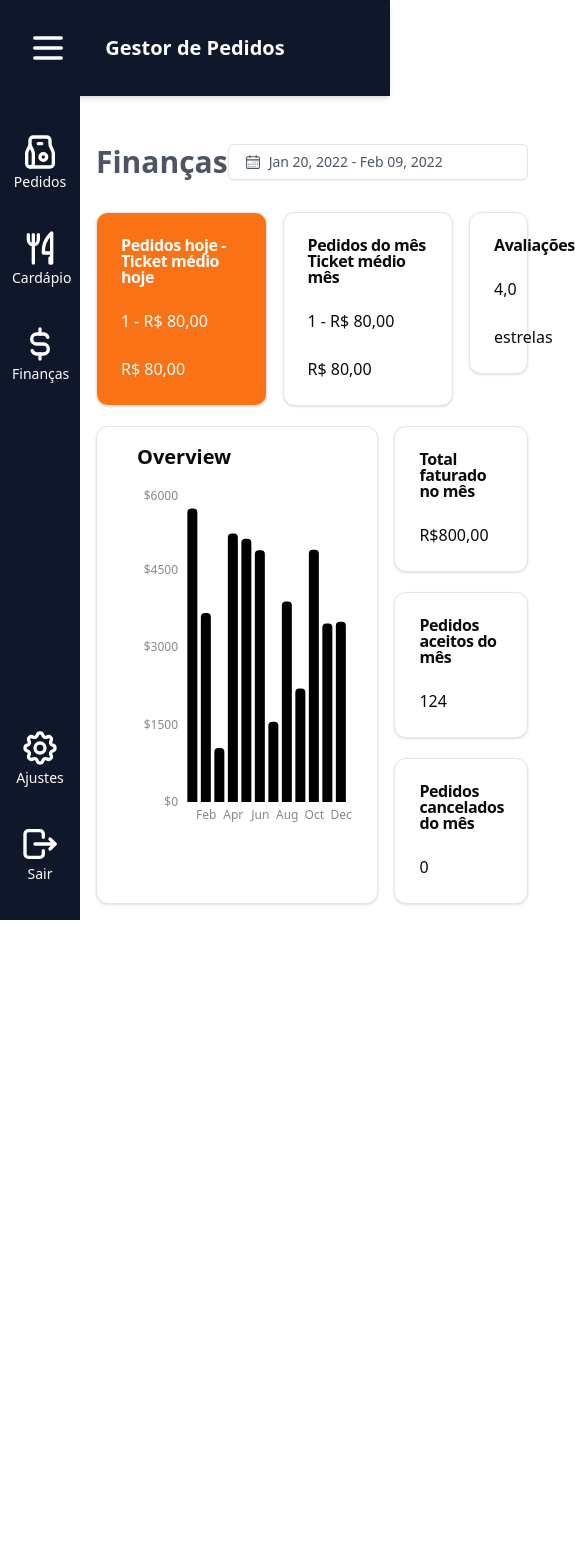
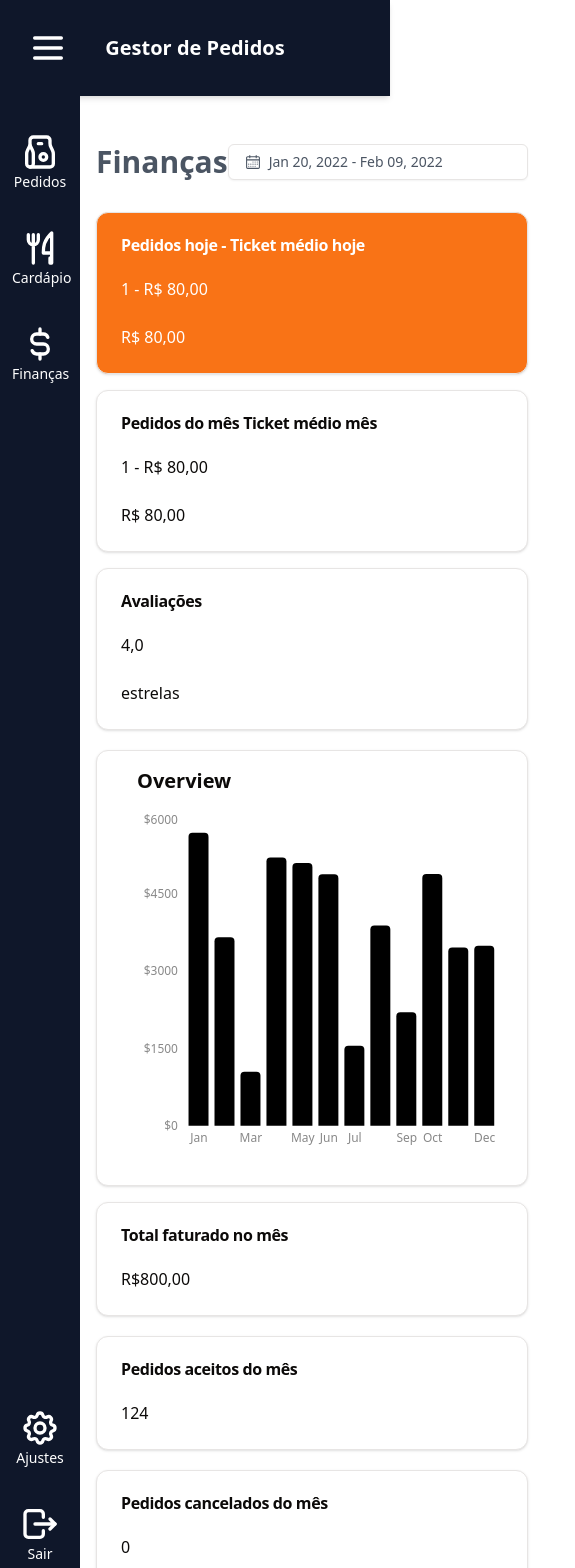
Before and after one commit to IReFoodI/Front-end, a React (Vite) app: page / in a window 390 px wide. Shown: the top 1568 px of the page, 575 px wide, since content can reach past the window. Before the commit the page ends 920 px from the top, so only its background shows below. Built offline with nearby package versions, Linux system fonts and the light colour scheme.

Commit message:
feat: responsividade do grid

```diff
--- a/src/domains/dashboard/FinancePage.jsx
+++ b/src/domains/dashboard/FinancePage.jsx
@@ -20,8 +20,8 @@ export function FinancePage() {
           </div>
         </div>
 
-        <section className="grid w-full grid-cols-12 gap-4 transition-all">
-          <div className="col-span-5">
+        <section className="grid w-full grid-cols-12 gap-4 transition-all sm:grid-cols-6 lg:grid-cols-12">
+          <div className="col-span-12 sm:col-span-3 lg:col-span-5">
             <Card className="bg-primary text-white">
               <CardHeader>
                 <CardTitle>Pedidos hoje - Ticket médio hoje</CardTitle>
@@ -35,7 +35,7 @@ export function FinancePage() {
             </Card>
           </div>
 
-          <div className="col-span-5">
+          <div className="col-span-12 sm:col-span-3 lg:col-span-5">
             <Card>
               <CardHeader>
                 <CardTitle>Pedidos do mês Ticket médio mês</CardTitle>
@@ -49,7 +49,7 @@ export function FinancePage() {
             </Card>
           </div>
 
-          <div className="col-span-2">
+          <div className="col-span-12 sm:col-span-6 lg:col-span-2">
             <Card>
               <CardHeader>
                 <CardTitle>Avaliações</CardTitle>
@@ -63,14 +63,14 @@ export function FinancePage() {
             </Card>
           </div>
         </section>
-        <section className="mt-5 grid w-full grid-cols-12 gap-4 transition-all lg:grid-cols-12">
-          <Card className="col-span-8">
+        <section className="mt-5 grid w-full grid-cols-12 gap-4 transition-all sm:grid-cols-6 lg:grid-cols-12">
+          <Card className="col-span-12 sm:col-span-6 lg:col-span-8">
             <CardContent>
               <p className="p-4 text-xl font-semibold">Overview</p>
               <ChartCard />
             </CardContent>
           </Card>
-          <div className="col-span-4 flex flex-col gap-5">
+          <div className="col-span-12 flex flex-col gap-5 sm:col-span-6 lg:col-span-4">
             <Card>
               <CardHeader>
                 <CardTitle>Total faturado no mês</CardTitle>
```
